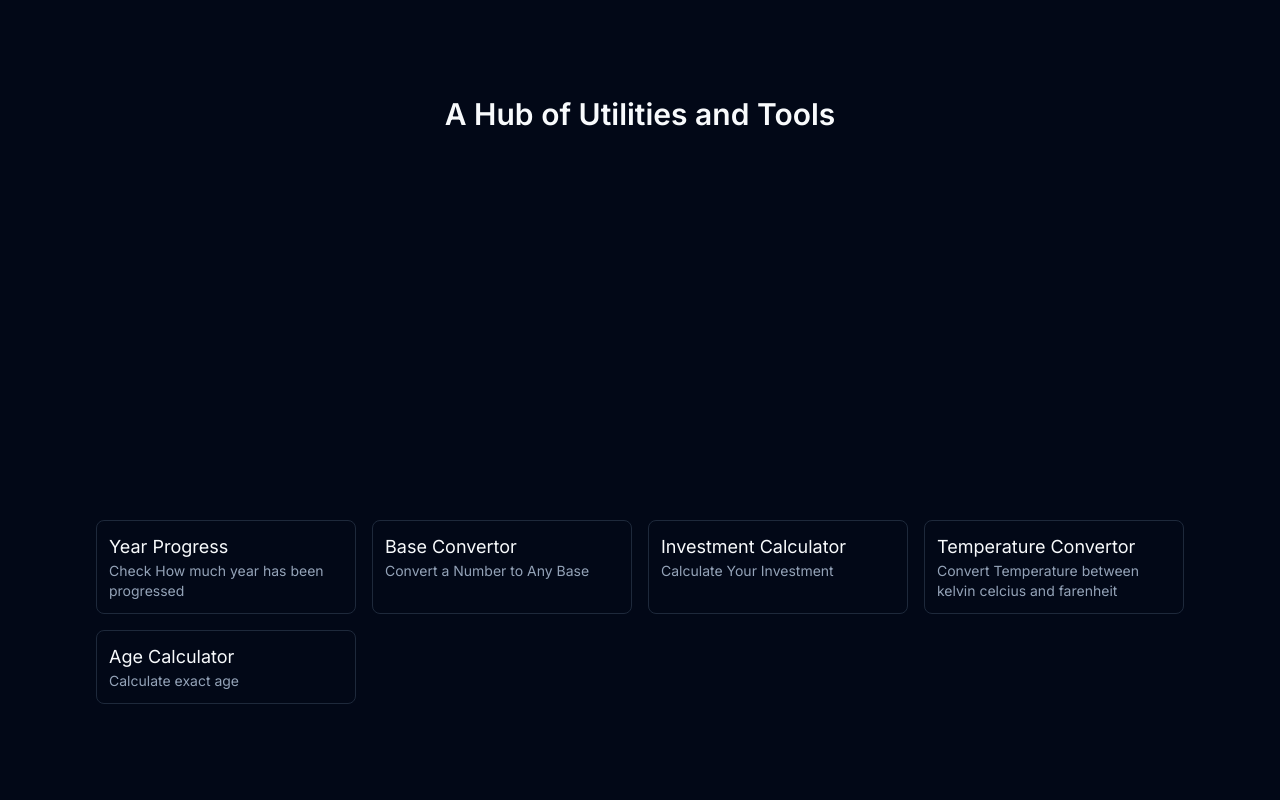
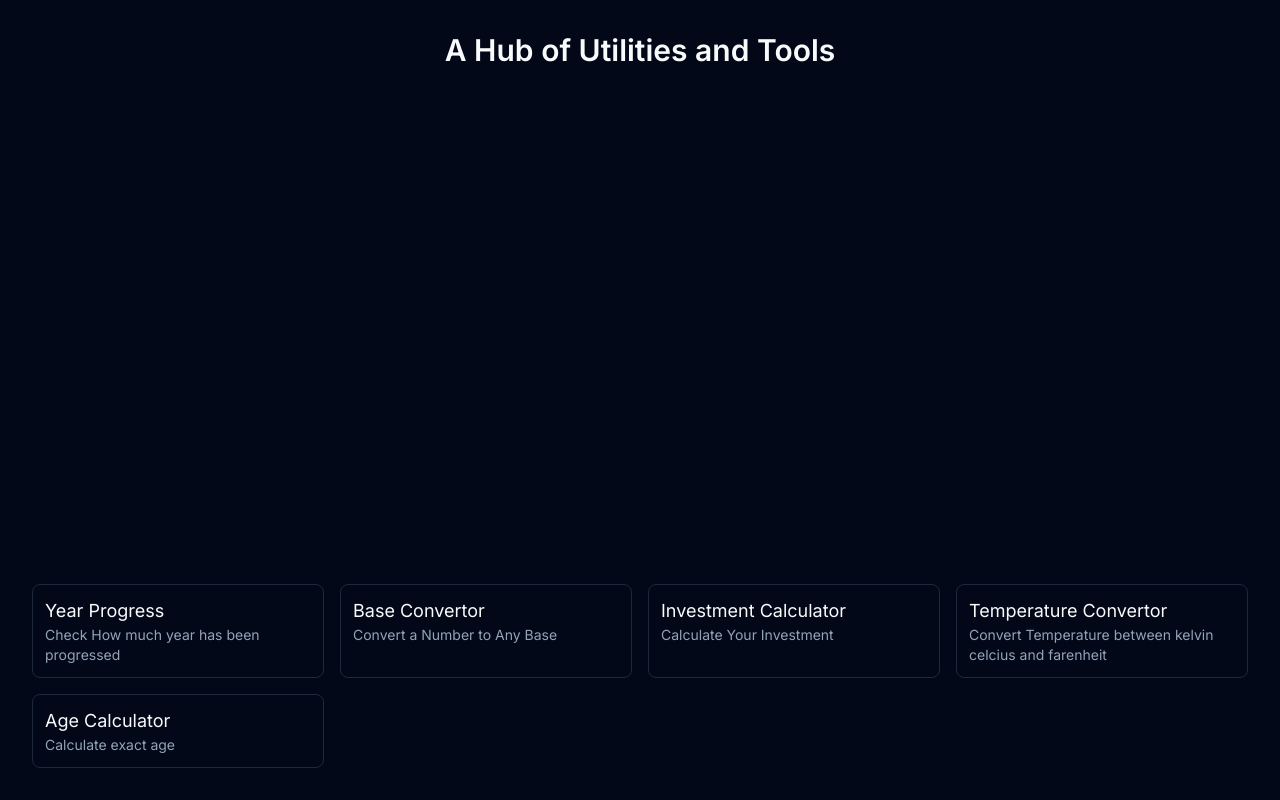
Before and after one commit to shahbaz4783/rapid-toolkit, a Next.js app: page / in a window 1280 px wide. Built offline with nearby package versions, Linux system fonts and the light colour scheme.

Commit message:
home page

```diff
--- a/src/app/page.tsx
+++ b/src/app/page.tsx
@@ -3,9 +3,9 @@ import Link from 'next/link';
 
 export default function Home() {
 	return (
-		<main className='flex min-h-screen flex-col items-center justify-between p-24'>
+		<main className='flex min-h-screen space-y-8 flex-col items-center justify-between p-8'>
 			<h1 className='text-3xl font-semibold'>A Hub of Utilities and Tools</h1>
-			<section className='grid gap-4 grid-cols-2 sm:grid-cols-4'>
+			<section className='grid gap-4 md:grid-cols-4'>
 				{tools.map((item, index) => (
 					<Link key={index} href={item.path} className='border rounded-sm p-3'>
 						<h2 className='text-lg'>{item.title}</h2>
```
